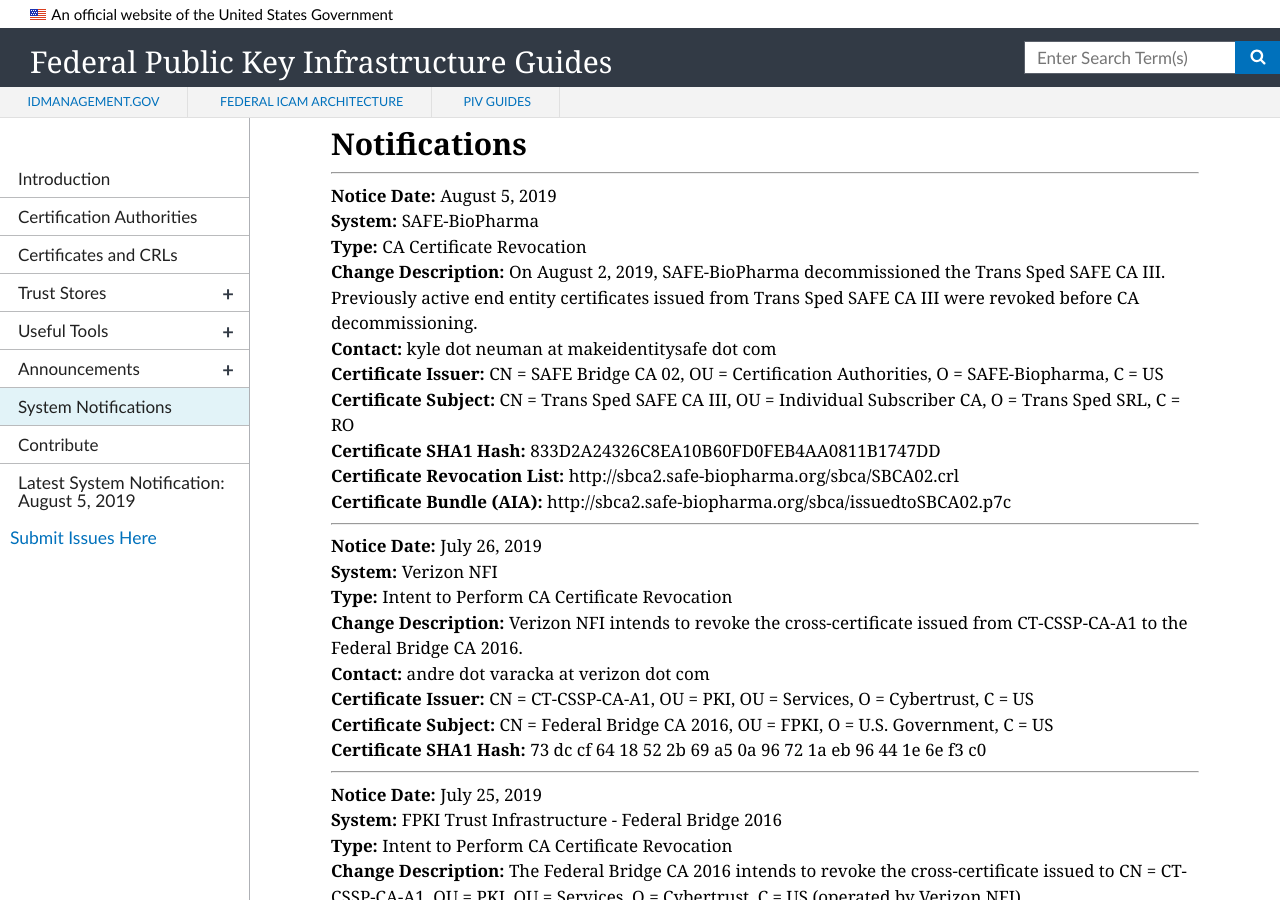
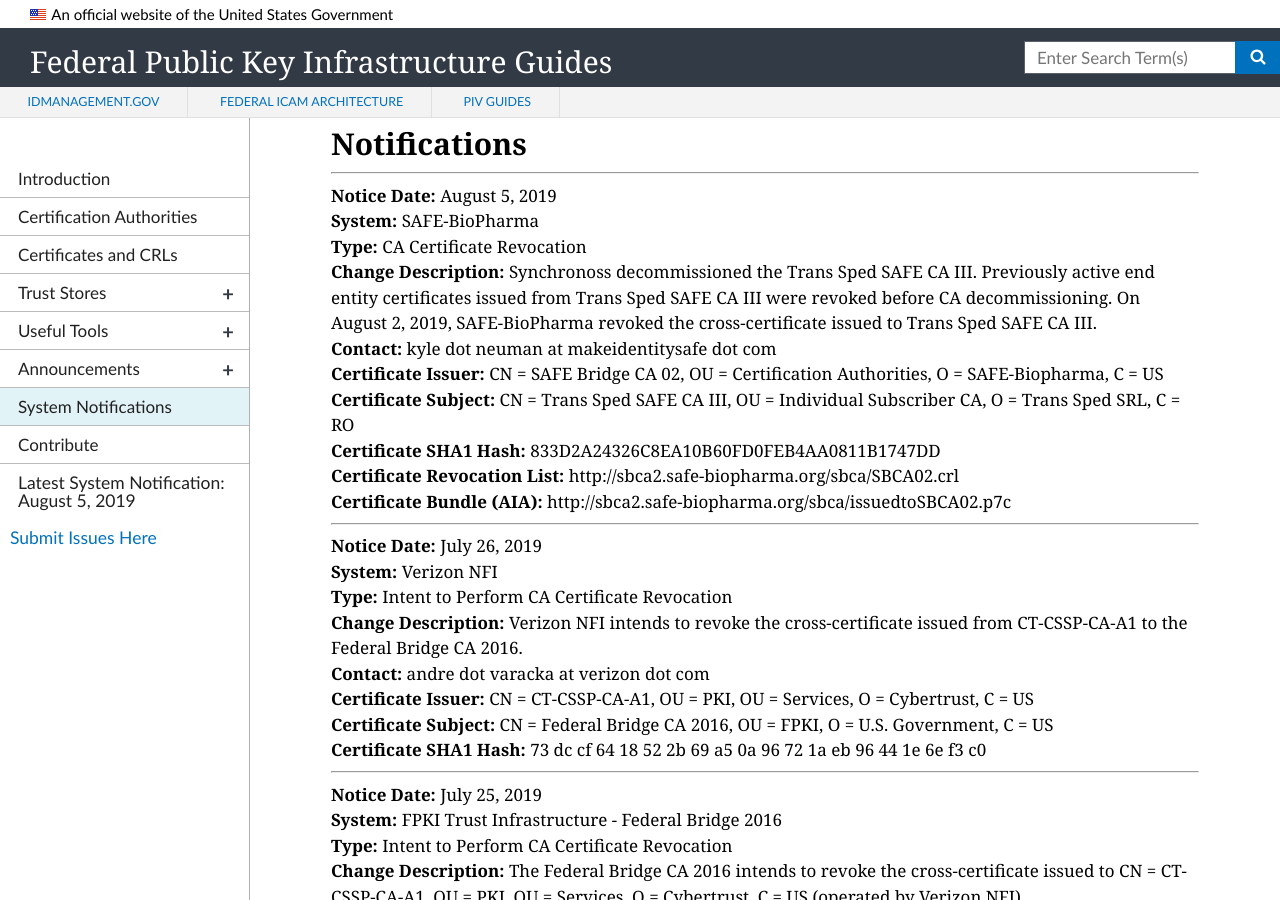
Before and after one commit to GSA/fpki-guides, a Jekyll site: the page built from pages/fpki_notifications.md, in a window 1280 px wide and 900 px high, scrolled down 748 px. Built offline with Jekyll 4.4.1, drawn with Linux system fonts in a browser that asks for light colours; nearby versions of some CDN libraries.

Commit message:
Update notifications.yml

```diff
--- a/_data/notifications.yml
+++ b/_data/notifications.yml
@@ -1187,7 +1187,7 @@
   change_type: CA Certificate Revocation
   start_datetime:
   system: SAFE-BioPharma
-  change_description: On August 2, 2019, SAFE-BioPharma decommissioned the Trans Sped SAFE CA III. Previously active end entity certificates issued from Trans Sped SAFE CA III were revoked before CA decommissioning.
+  change_description: Synchronoss decommissioned the Trans Sped SAFE CA III. Previously active end entity certificates issued from Trans Sped SAFE CA III were revoked before CA decommissioning. On August 2, 2019, SAFE-BioPharma revoked the cross-certificate issued to Trans Sped SAFE CA III.
   contact: kyle dot neuman at makeidentitysafe dot com
   ca_certificate_hash: 833D2A24326C8EA10B60FD0FEB4AA0811B1747DD
   ca_certificate_issuer: CN = SAFE Bridge CA 02, OU = Certification Authorities, O = SAFE-Biopharma, C = US
```
